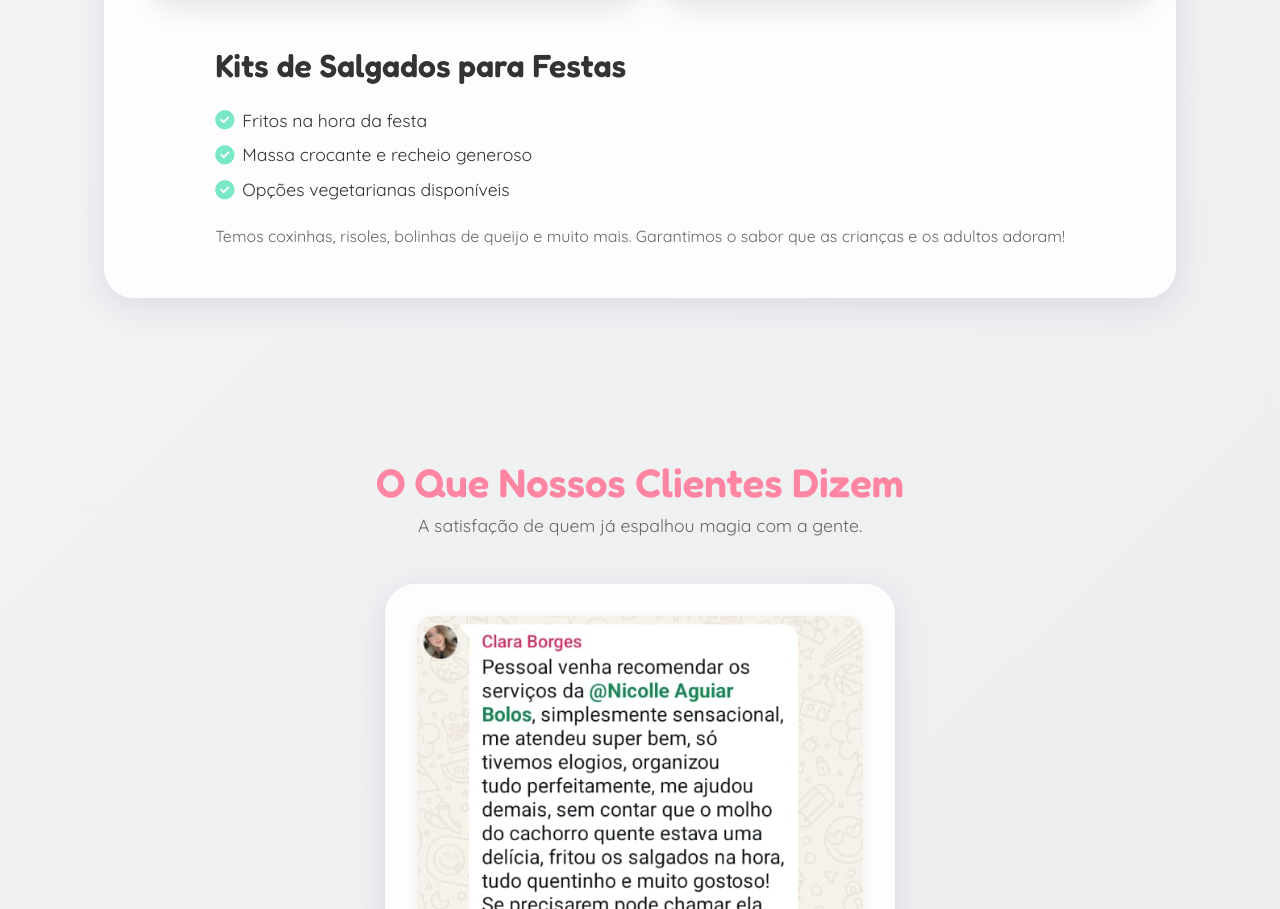
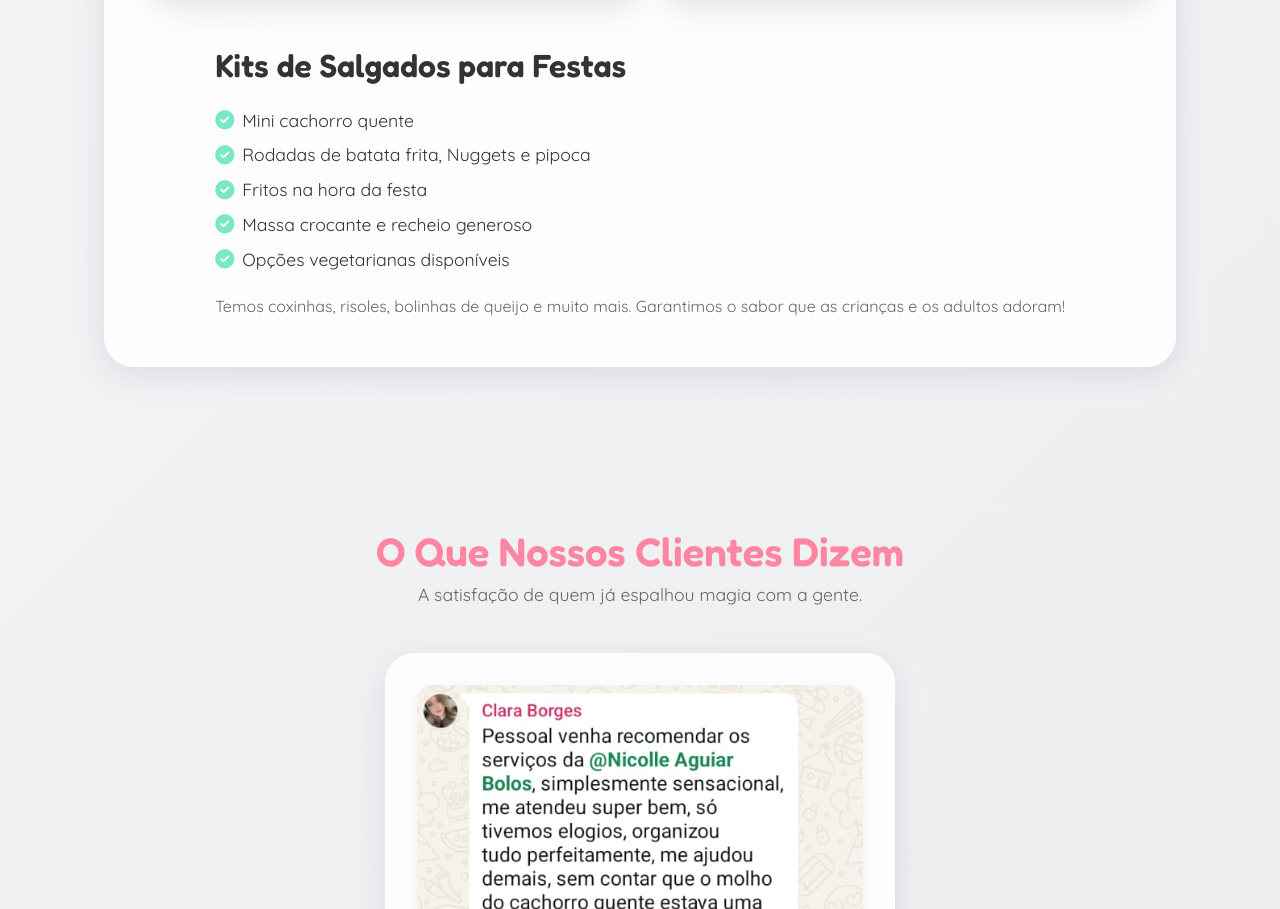
Before and after one commit to Nathangch/NicolleDoceseEventos, a plain HTML site: page index.html in a window 1280 px wide. Shown: the part 4321-5230 px from the top of the page. Drawn offline with Linux system fonts and the light colour scheme.

Commit message:
feat: add mini hot dogs and fried snacks options

```diff
--- a/index.html
+++ b/index.html
@@ -98,6 +98,8 @@
                 <div class="savory-info">
                     <h3>Kits de Salgados para Festas</h3>
                     <ul class="features-list">
+                        <li><i class="fa-solid fa-check-circle"></i> Mini cachorro quente</li>
+                        <li><i class="fa-solid fa-check-circle"></i> Rodadas de batata frita, Nuggets e pipoca</li>
                         <li><i class="fa-solid fa-check-circle"></i> Fritos na hora da festa</li>
                         <li><i class="fa-solid fa-check-circle"></i> Massa crocante e recheio generoso</li>
                         <li><i class="fa-solid fa-check-circle"></i> Opções vegetarianas disponíveis</li>
```
